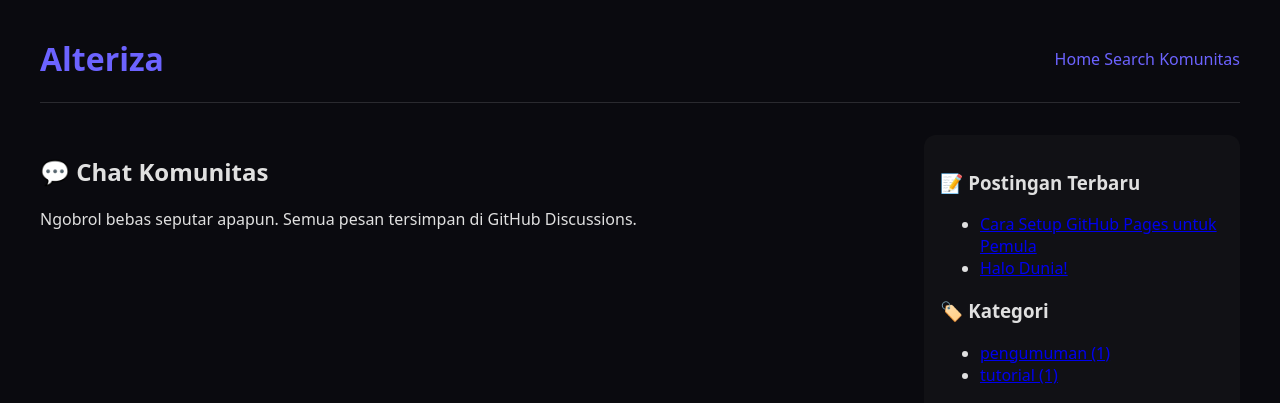
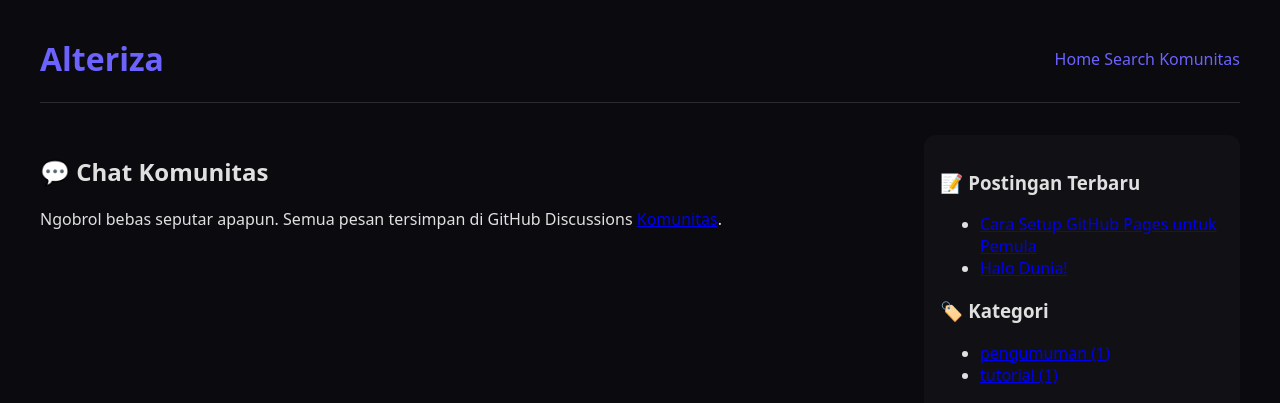
Before and after one commit to alteriza/alteriza.github.io, a Jekyll site: the page built from komunitas.html, in a window 1280 px wide. Shown: the top 403 px of the page. Built offline with Jekyll 4.4.1, drawn with Linux system fonts in a browser that asks for light colours; comment, search, counter and statistics services are not loaded.

Commit message:
Update komunitas.html

```diff
--- a/komunitas.html
+++ b/komunitas.html
@@ -4,7 +4,7 @@ title: Ruang Komunitas
 ---
 <div class="community">
   <h2>💬 Chat Komunitas</h2>
-  <p>Ngobrol bebas seputar apapun. Semua pesan tersimpan di GitHub Discussions.</p>
+  <p>Ngobrol bebas seputar apapun. Semua pesan tersimpan di GitHub Discussions <a href="{{ '/komunitas' | relative_url }}">Komunitas</a>.</p>
   <div class="giscus-chat">
     <script src="https://giscus.app/client.js"
         data-repo="alteriza/alteriza.github.io"
```
